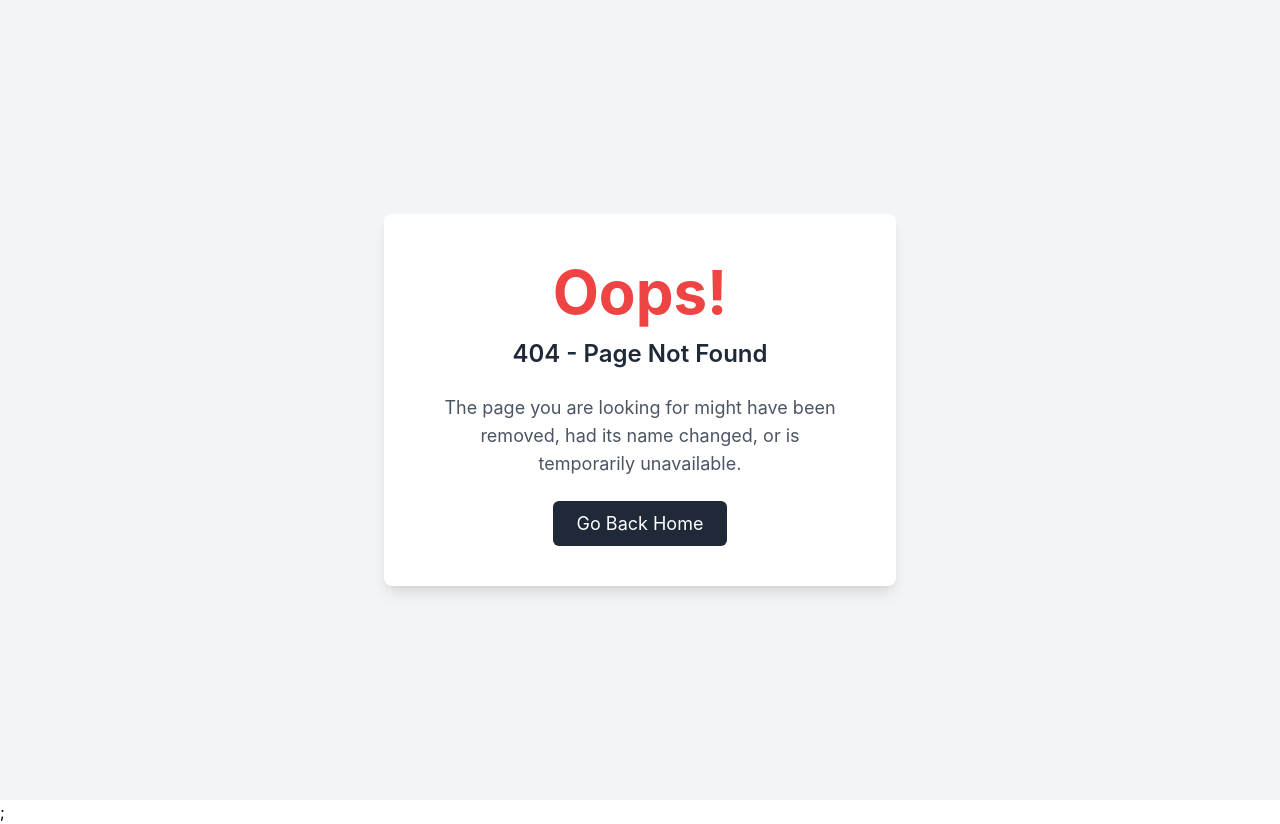
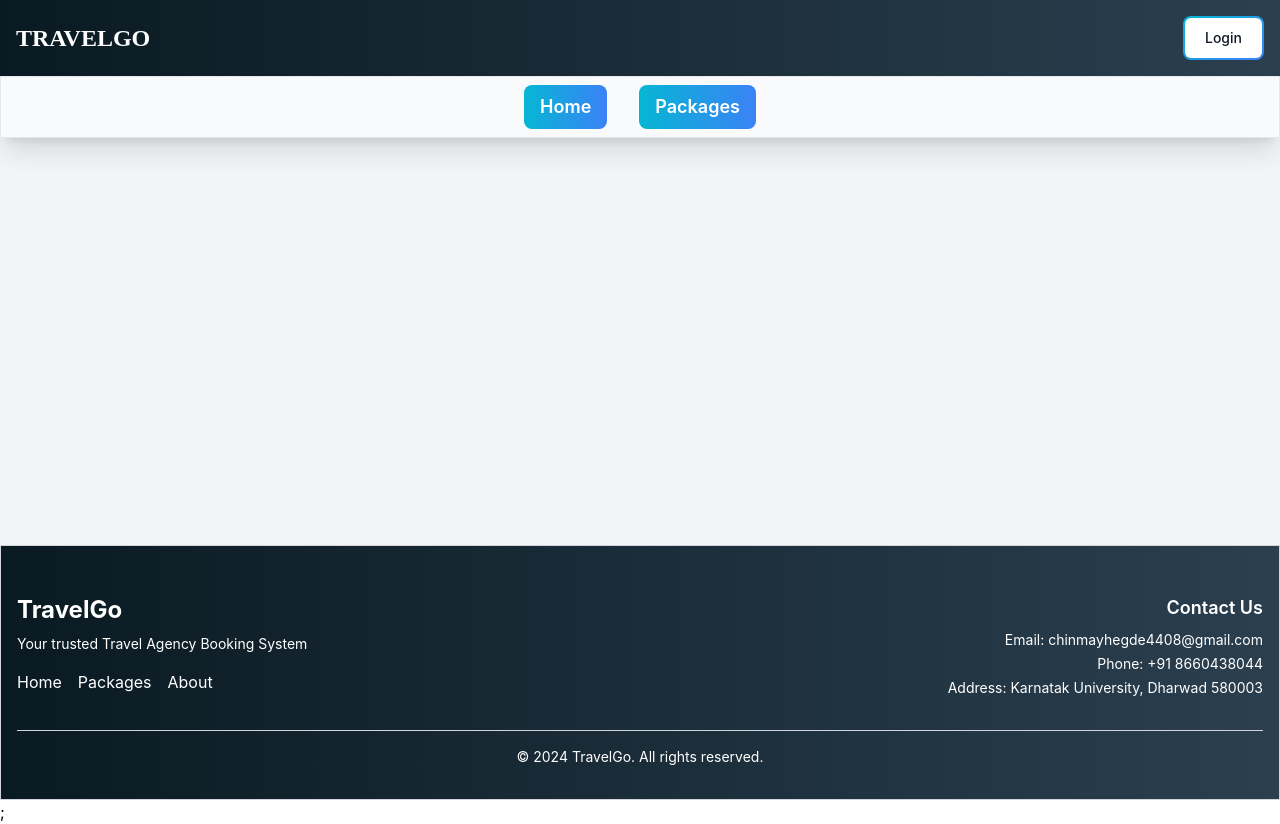
Before and after one commit to Ch1nmayH/Travel-Agency-Booking-System, a React (Create React App) app in the folder frontend/: page /bookingSuccess/1 in a window 1280 px wide. Before the commit this address had no page. Built offline with nearby package versions, Linux system fonts and the light colour scheme.

Commit message:
Added BookingSuccess page with boilerplate code.

```diff
--- a/frontend/src/App.js
+++ b/frontend/src/App.js
@@ -15,6 +15,7 @@ import Package from "./Pages/Package";
 import Packages from "./Pages/Packages";
 import UserContext from "./utils/CreateContext";
 import Book from "./Pages/Book";
+import BookingSuccess from "./Pages/BookingSuccess";
 
 const Layout = () => (
   <div className="flex flex-col min-h-screen bg-gray-100">
@@ -57,6 +58,10 @@ const router = createBrowserRouter([
         path: "/register",
         element: <Register />,
       },
+      {
+        path : "/bookingSuccess/:bookingId",
+        element : <BookingSuccess/>
+      },
     ],
   },
   {
--- /dev/null
+++ b/frontend/src/Pages/BookingSuccess.jsx
@@ -0,0 +1,12 @@
+import React from 'react'
+import { useParams } from 'react-router-dom';
+
+const BookingSuccess = () => {
+    const bookingId = useParams().bookingId;
+    console.log(bookingId)
+  return (
+    <div>{bookingId}</div>
+  )
+}
+
+export default BookingSuccess
```
